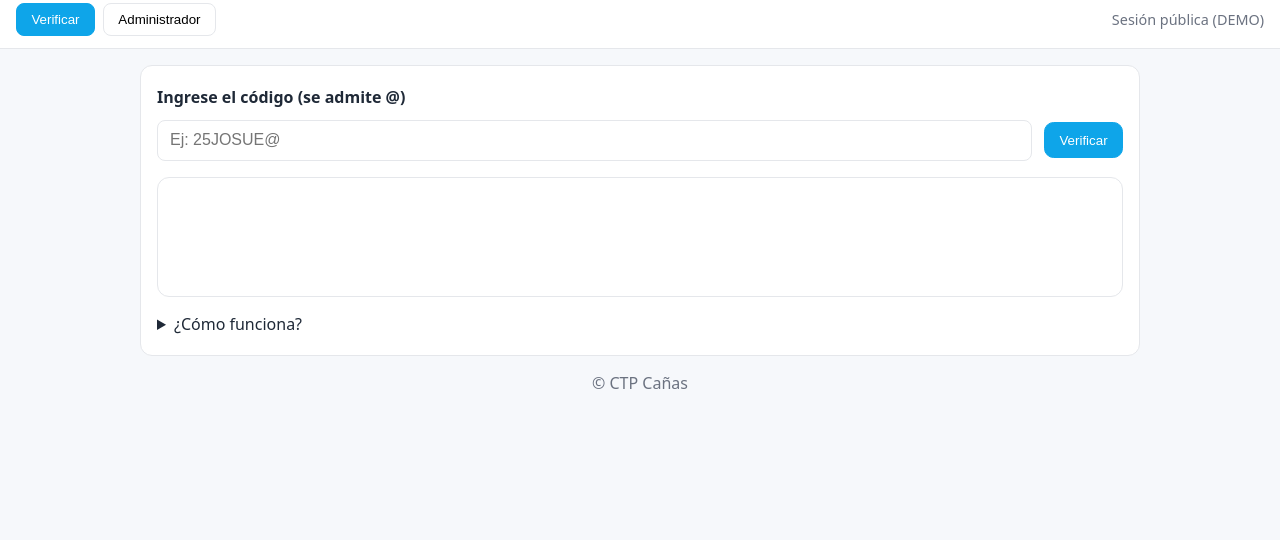
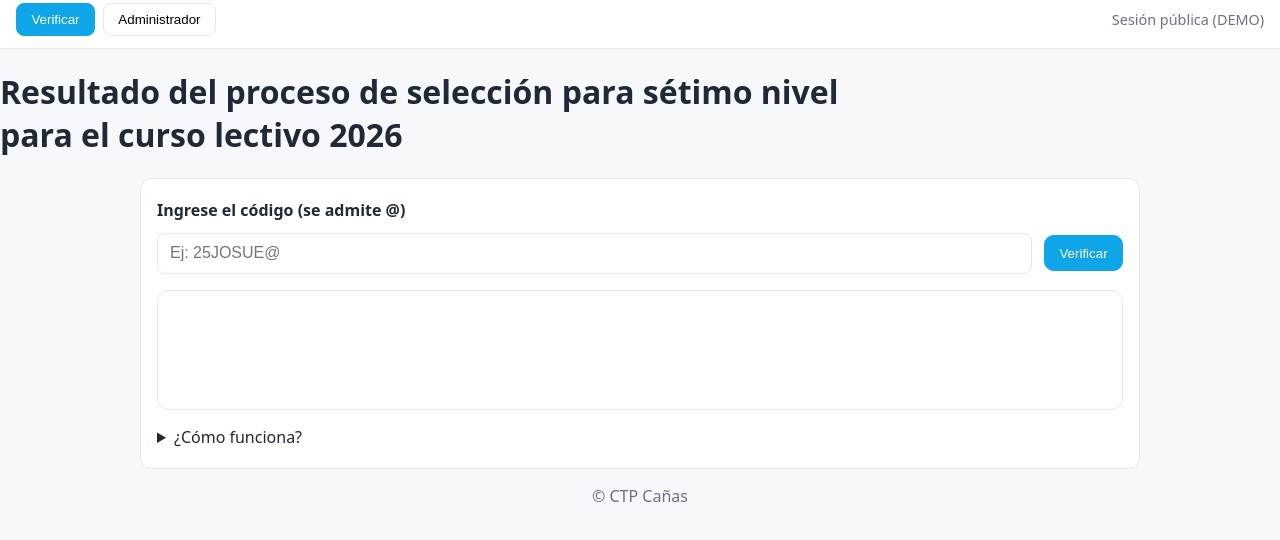
Before and after one commit to marcitica/Ingreso, a plain HTML site: page index.html in a window 1280 px wide. Shown: the part 138-678 px from the top of the page. Drawn offline with Linux system fonts and the light colour scheme.

Commit message:
Update index.html

```diff
--- a/index.html
+++ b/index.html
@@ -19,7 +19,11 @@
     <span class="session" id="sessionLabel">Sesión pública (DEMO)</span>
   </nav>
 
-  <!-- Vista pública -->
+    <!-- Rótulo de anuncio -->
+    <h1 class="page-title">
+        Resultado del proceso de selección para sétimo nivel<br> para el curso lectivo 2026
+    </h1>
+
   <main id="publicView" class="card">
     <label for="codeInput" class="label">Ingrese el código (se admite @)</label>
     <div class="row">
```
